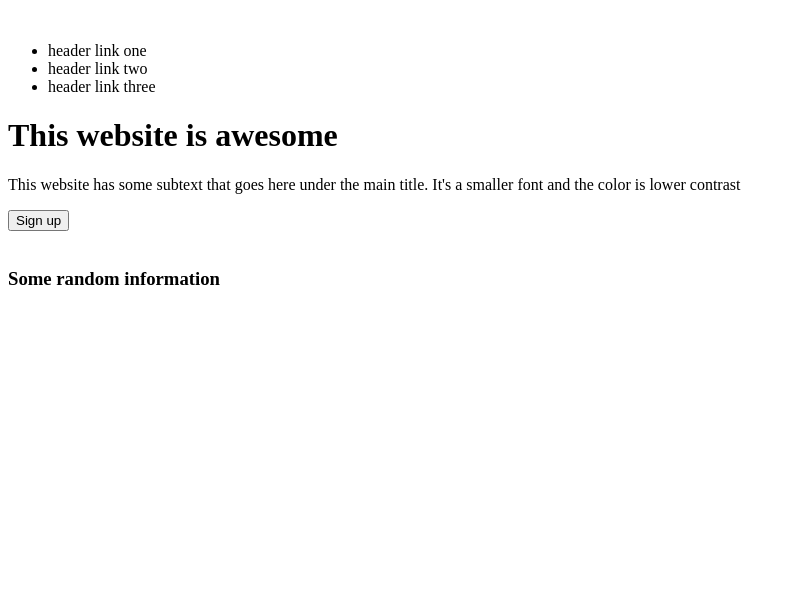
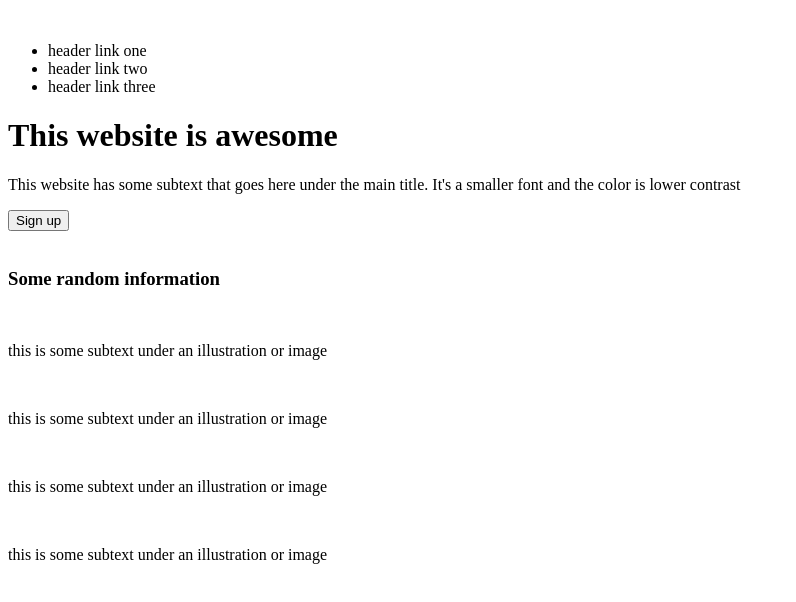
Before and after one commit to Primz125/top_landing_page, a plain HTML site: page index.html in a window 1280 px wide. Shown: the whole page, without its empty margins (0-796 px from the left). Drawn offline with Linux system fonts and the light colour scheme.

Commit message:
Create the information section
I filled out the information section with the
html components for creating the image and the
description that goes under it.

```diff
--- a/index.html
+++ b/index.html
@@ -29,7 +29,22 @@
     <div class="information-section">
         <h3>Some random information</h3>
         <div class="info">
-
+            <div class="section">
+                <img>
+                <p>this is some subtext under an illustration or image</p>
+            </div>
+            <div class="section">
+                <img>
+                <p>this is some subtext under an illustration or image</p>
+            </div>
+            <div class="section">
+                <img>
+                <p>this is some subtext under an illustration or image</p>
+            </div>
+            <div class="section">
+                <img>
+                <p>this is some subtext under an illustration or image</p>
+            </div>
         </div>
     </div>
 </body>
```
